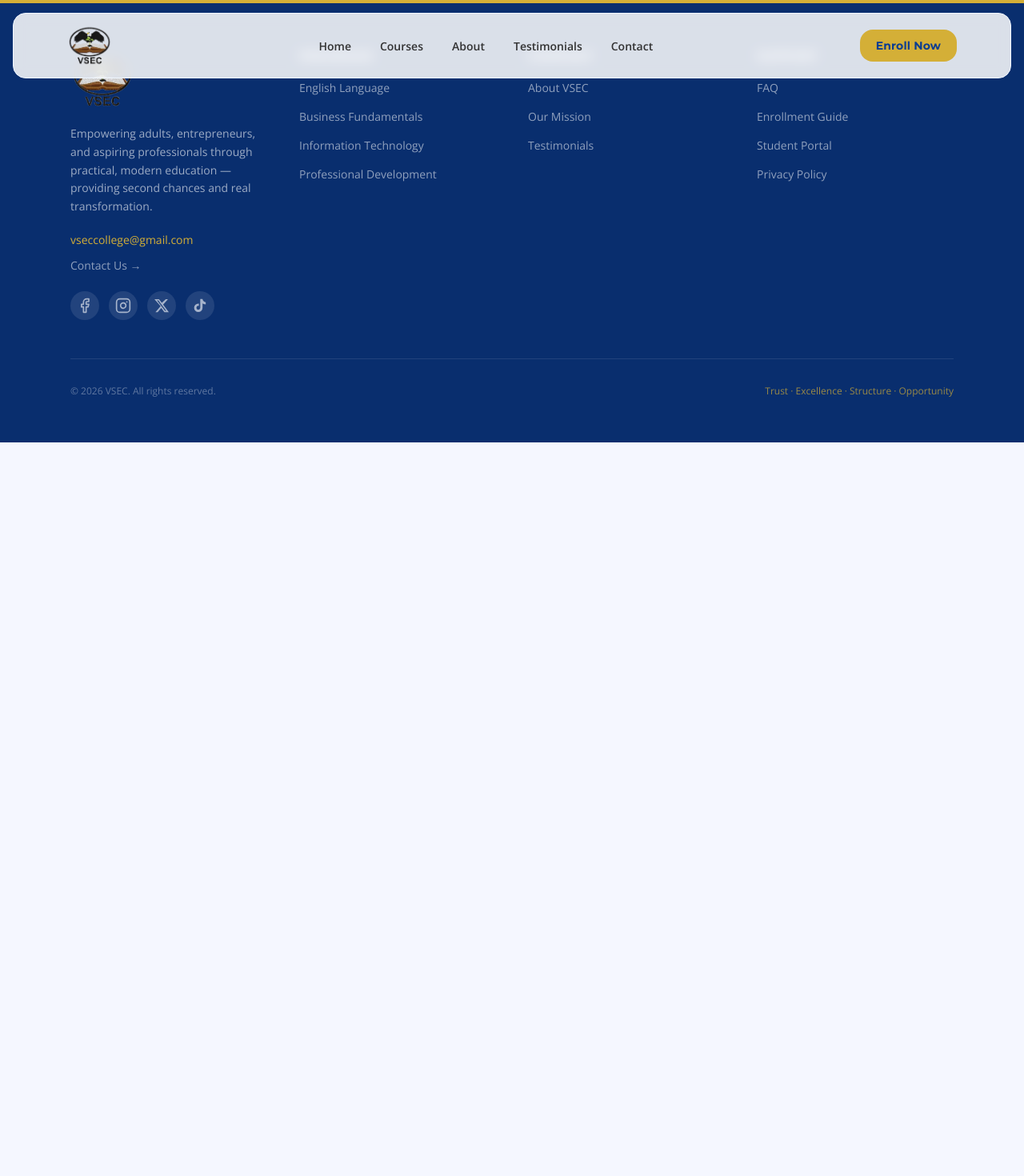
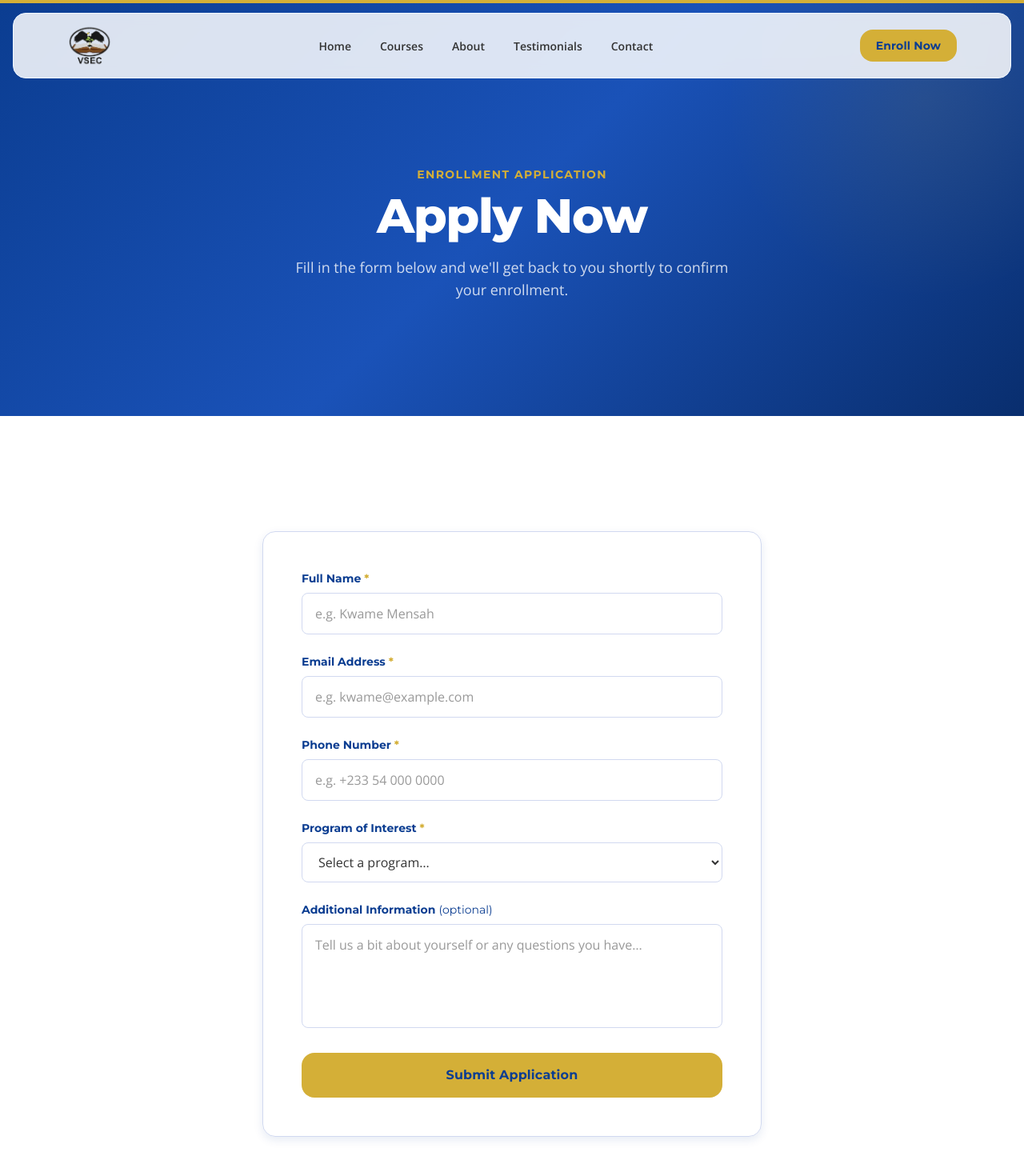
Before and after one commit to Gab7by/vsec-general-website, a React (Vite) app: page /enroll in a window 1280 px wide. Shown: the top 1470 px of the page at 80% size. Before the commit the page ends 800 px from the top, so only its background shows below. Built offline with nearby package versions, Linux system fonts and the light colour scheme.

Commit message:
added an enrollment form

```diff
--- a/src/App.jsx
+++ b/src/App.jsx
@@ -5,6 +5,7 @@ import HomePage from './pages/HomePage'
 import CoursesPage from './pages/CoursesPage'
 import ProgramDetailPage from './pages/ProgramDetailPage'
 import ContactPage from './pages/ContactPage'
+import EnrollPage from './pages/EnrollPage'
 
 export default function App() {
   return (
@@ -15,6 +16,7 @@ export default function App() {
         <Route path="/courses" element={<CoursesPage />} />
         <Route path="/programs/:programId" element={<ProgramDetailPage />} />
         <Route path="/contact" element={<ContactPage />} />
+        <Route path="/enroll" element={<EnrollPage />} />
       </Routes>
       <Footer />
     </BrowserRouter>
--- a/src/components/Navbar.jsx
+++ b/src/components/Navbar.jsx
@@ -82,7 +82,7 @@ export default function Navbar() {
 
         {/* Desktop CTA */}
         <Link
-          to="/courses"
+          to="/enroll"
           className="hidden md:inline-flex btn-primary text-sm px-5 py-2.5 rounded-xl"
         >
           Enroll Now
@@ -126,7 +126,7 @@ export default function Navbar() {
             )
           )}
           <Link
-            to="/courses"
+            to="/enroll"
             onClick={() => setOpen(false)}
             className="block btn-primary text-sm text-center mt-3 rounded-xl justify-center"
           >
--- /dev/null
+++ b/src/pages/EnrollPage.jsx
@@ -0,0 +1,257 @@
+import { useState } from 'react'
+import { useSearchParams } from 'react-router-dom'
+import { CheckCircle } from 'lucide-react'
+
+const programs = [
+  { id: 'english',          title: 'VSEC Adult Literacy Institute' },
+  { id: 'business',         title: 'VSEC Language Academy' },
+  { id: 'it',               title: 'VSEC Corporate Training Solutions' },
+  { id: 'professional-dev', title: 'VSEC Teacher Development Institute' },
+  { id: 'program-5',        title: 'VSEC Study Abroad & Educational Consulting' },
+  { id: 'program-6',        title: 'VSEC Digital Learning' },
+  { id: 'program-7',        title: 'VSEC Talent & Life Skills Academy' },
+]
+
+const FORMSPREE_ENDPOINT = 'https://formspree.io/f/mykazavk'
+
+export default function EnrollPage() {
+  const [searchParams] = useSearchParams()
+  const preselected = searchParams.get('program') ?? ''
+
+  const [form, setForm] = useState({
+    name: '',
+    email: '',
+    phone: '',
+    program: preselected,
+    message: '',
+  })
+  const [status, setStatus] = useState('idle') // idle | submitting | success | error
+
+  function handleChange(e) {
+    setForm(prev => ({ ...prev, [e.target.name]: e.target.value }))
+  }
+
+  async function handleSubmit(e) {
+    e.preventDefault()
+    setStatus('submitting')
+    try {
+      const res = await fetch(FORMSPREE_ENDPOINT, {
+        method: 'POST',
+        headers: { 'Content-Type': 'application/json', Accept: 'application/json' },
+        body: JSON.stringify(form),
+      })
+      if (res.ok) {
+        setStatus('success')
+      } else {
+        setStatus('error')
+      }
+    } catch {
+      setStatus('error')
+    }
+  }
+
+  return (
+    <main>
+      {/* Page header */}
+      <section
+        className="pt-36 pb-20 relative overflow-hidden"
+        style={{ background: 'linear-gradient(135deg, #0B3D91 0%, #1A52B8 50%, #092E6E 100%)' }}
+      >
+        <div
+          aria-hidden="true"
+          className="absolute top-0 right-0 w-[500px] h-[500px] rounded-full pointer-events-none opacity-10"
+          style={{ background: 'radial-gradient(circle, #D4AF37 0%, transparent 70%)', transform: 'translate(25%, -25%)' }}
+        />
+        <div className="absolute top-0 left-0 right-0 h-1" style={{ backgroundColor: 'var(--color-gold)' }} aria-hidden="true" />
+
+        <div className="section relative text-center">
+          <p
+            className="text-sm font-bold uppercase tracking-widest mb-3"
+            style={{ fontFamily: 'var(--font-heading)', color: 'var(--color-gold)' }}
+          >
+            Enrollment Application
+          </p>
+          <h1
+            className="text-4xl md:text-5xl lg:text-6xl font-black text-white mb-5"
+            style={{ fontFamily: 'var(--font-heading)', letterSpacing: '-0.02em' }}
+          >
+            Apply Now
+          </h1>
+          <p
+            className="text-lg max-w-xl mx-auto"
+            style={{ fontFamily: 'var(--font-body)', color: 'rgba(255,255,255,0.8)' }}
+          >
+            Fill in the form below and we'll get back to you shortly to confirm your enrollment.
+          </p>
+        </div>
+      </section>
+
+      {/* Form section */}
+      <section className="py-20 bg-white">
+        <div className="section max-w-2xl">
+          {status === 'success' ? (
+            <div
+              className="rounded-2xl p-12 text-center border"
+              style={{ borderColor: 'var(--color-border)', boxShadow: 'var(--shadow-md)' }}
+            >
+              <div
+                className="w-16 h-16 rounded-full flex items-center justify-center mx-auto mb-6"
+                style={{ backgroundColor: 'var(--color-blue-tint)' }}
+              >
+                <CheckCircle size={32} style={{ color: 'var(--color-primary)' }} strokeWidth={1.75} />
+              </div>
+              <h2
+                className="text-2xl font-black mb-3"
+                style={{ fontFamily: 'var(--font-heading)', color: 'var(--color-primary)' }}
+              >
+                Application Submitted!
+              </h2>
+              <p
+                className="text-base leading-relaxed"
+                style={{ fontFamily: 'var(--font-body)', color: 'var(--color-text-muted)' }}
+              >
+                Thank you for applying to VSEC. We have received your application and will be in touch with you shortly.
+              </p>
+            </div>
+          ) : (
+            <form
+              onSubmit={handleSubmit}
+              className="rounded-2xl p-8 md:p-12 border"
+              style={{ borderColor: 'var(--color-border)', boxShadow: 'var(--shadow-md)' }}
+            >
+              <div className="space-y-6">
+
+                {/* Full Name */}
+                <div>
+                  <label
+                    htmlFor="name"
+                    className="block text-sm font-bold mb-2"
+                    style={{ fontFamily: 'var(--font-heading)', color: 'var(--color-primary)' }}
+                  >
+                    Full Name <span style={{ color: 'var(--color-gold)' }}>*</span>
+                  </label>
+                  <input
+                    id="name"
+                    name="name"
+                    type="text"
+                    required
+                    value={form.name}
+                    onChange={handleChange}
+                    placeholder="e.g. Kwame Mensah"
+                    className="input"
+                  />
+                </div>
+
+                {/* Email */}
+                <div>
+                  <label
+                    htmlFor="email"
+                    className="block text-sm font-bold mb-2"
+                    style={{ fontFamily: 'var(--font-heading)', color: 'var(--color-primary)' }}
+                  >
+                    Email Address <span style={{ color: 'var(--color-gold)' }}>*</span>
+                  </label>
+                  <input
+                    id="email"
+                    name="email"
+                    type="email"
+                    required
+                    value={form.email}
+                    onChange={handleChange}
+                    placeholder="e.g. kwame@example.com"
+                    className="input"
+                  />
+                </div>
+
+                {/* Phone */}
+                <div>
+                  <label
+                    htmlFor="phone"
+                    className="block text-sm font-bold mb-2"
+                    style={{ fontFamily: 'var(--font-heading)', color: 'var(--color-primary)' }}
+                  >
+                    Phone Number <span style={{ color: 'var(--color-gold)' }}>*</span>
+                  </label>
+                  <input
+                    id="phone"
+                    name="phone"
+                    type="tel"
+                    required
+                    value={form.phone}
+                    onChange={handleChange}
+                    placeholder="e.g. +233 54 000 0000"
+                    className="input"
+                  />
+                </div>
+
+                {/* Program */}
+                <div>
+                  <label
+                    htmlFor="program"
+                    className="block text-sm font-bold mb-2"
+                    style={{ fontFamily: 'var(--font-heading)', color: 'var(--color-primary)' }}
+                  >
+                    Program of Interest <span style={{ color: 'var(--color-gold)' }}>*</span>
+                  </label>
+                  <select
+                    id="program"
+                    name="program"
+                    required
+                    value={form.program}
+                    onChange={handleChange}
+                    className="input"
+                    style={{ cursor: 'pointer' }}
+                  >
+                    <option value="" disabled>Select a program…</option>
+                    {programs.map(p => (
+                      <option key={p.id} value={p.id}>{p.title}</option>
+                    ))}
+                  </select>
+                </div>
+
+                {/* Message */}
+                <div>
+                  <label
+                    htmlFor="message"
+                    className="block text-sm font-bold mb-2"
+                    style={{ fontFamily: 'var(--font-heading)', color: 'var(--color-primary)' }}
+                  >
+                    Additional Information <span className="font-normal" style={{ color: 'var(--color-text-muted)' }}>(optional)</span>
+                  </label>
+                  <textarea
+                    id="message"
+                    name="message"
+                    rows={4}
+                    value={form.message}
+                    onChange={handleChange}
+                    placeholder="Tell us a bit about yourself or any questions you have…"
+                    className="input resize-none"
+                  />
+                </div>
+
+                {status === 'error' && (
+                  <p
+                    className="text-sm text-center"
+                    style={{ fontFamily: 'var(--font-body)', color: '#DC2626' }}
+                  >
+                    Something went wrong. Please try again or email us at vseccollege@gmail.com.
+                  </p>
+                )}
+
+                <button
+                  type="submit"
+                  disabled={status === 'submitting'}
+                  className="btn-primary w-full justify-center text-base py-4 rounded-xl"
+                  style={{ opacity: status === 'submitting' ? 0.7 : 1 }}
+                >
+                  {status === 'submitting' ? 'Submitting…' : 'Submit Application'}
+                </button>
+
+              </div>
+            </form>
+          )}
+        </div>
+      </section>
+    </main>
+  )
+}
--- a/src/pages/ProgramDetailPage.jsx
+++ b/src/pages/ProgramDetailPage.jsx
@@ -81,7 +81,7 @@ export default function ProgramDetailPage() {
                 {program.shortDescription}
               </p>
 
-              <Link to="/#contact" className="btn-primary rounded-xl px-7 py-3.5">
+              <Link to={`/enroll?program=${program.id}`} className="btn-primary rounded-xl px-7 py-3.5">
                 Enroll in This Program
               </Link>
             </div>
```
Also changed, not shown: src/components/CTABanner.jsx (+4 -3 lines).
